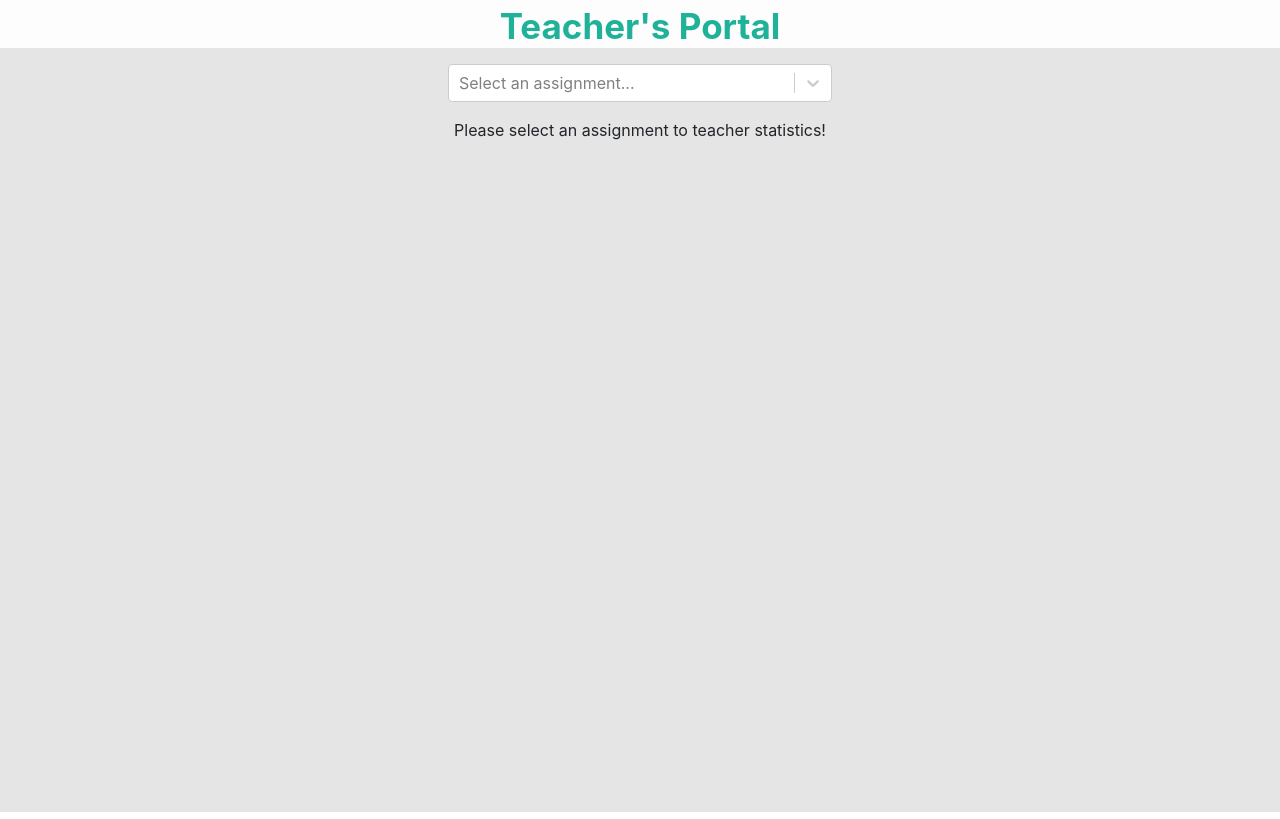
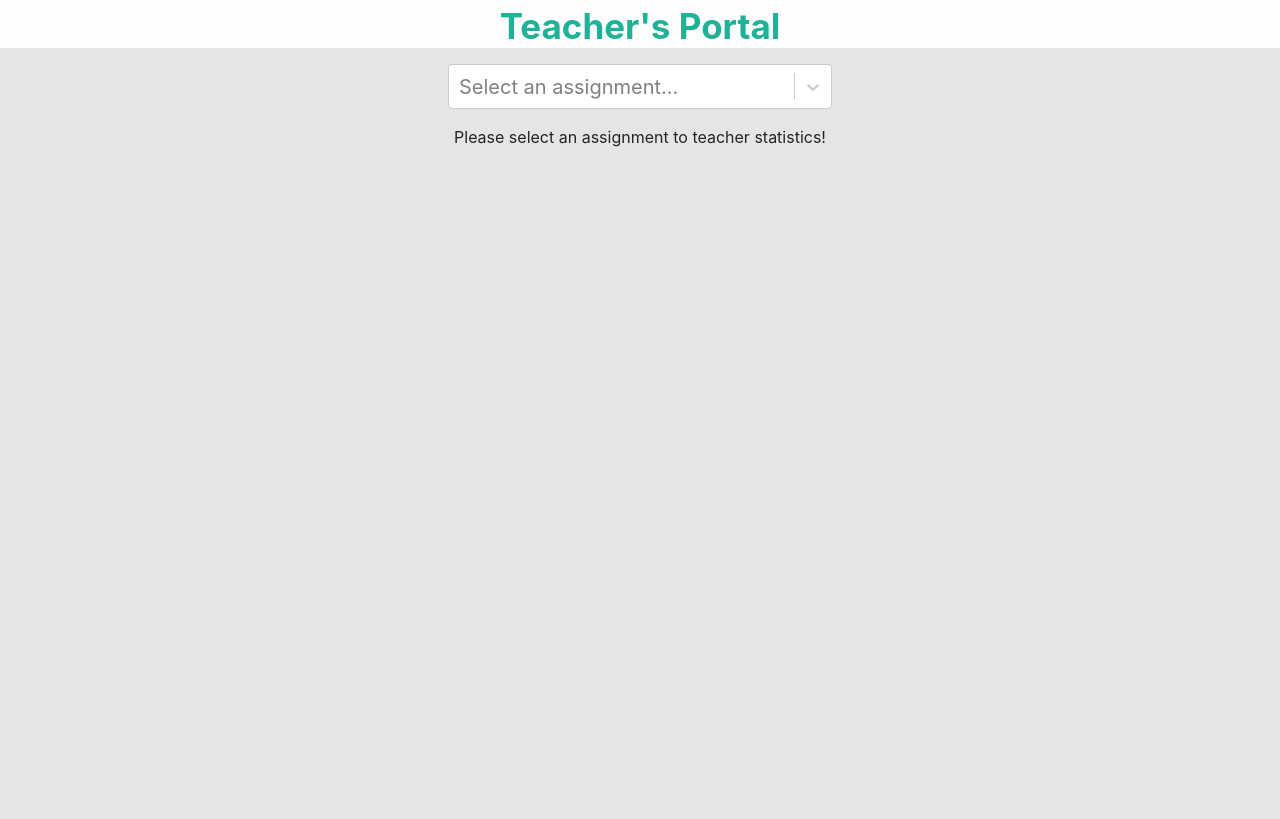
Before and after one commit to ushinghal19/teachers-portal, a React (Create React App) app in the folder front-end/tp-react-app/: page /dashboard in a window 1280 px wide. Built offline with nearby package versions, Linux system fonts and the light colour scheme; no server answers.

Commit message:
changed styling of dropdown

```diff
--- a/front-end/tp-react-app/src/components/dashboard/Dropdown.js
+++ b/front-end/tp-react-app/src/components/dashboard/Dropdown.js
@@ -4,7 +4,17 @@ import './Dropdown.scss'
 import Dashboard from './Dashboard.js'
 import TPHead from '../TPHead/TPHead.js'
 
+// GraphQL URL
 const URL = 'http://localhost:8000/graphql';
+
+// Style for Dropdown
+// Font size is handled in .scss
+const customStyles = {
+  control: base => ({
+    ...base,
+    height: 45, minHeight: 45
+  })
+}
 
 class Dropdown extends Component{
     constructor(props) {
@@ -68,7 +78,7 @@ class Dropdown extends Component{
           <header><TPHead/></header>
           <div className='dropdown'>
             <Select
-              styles={"background-color:red;"}
+              styles={customStyles}
               placeholder={"Select an assignment..."}
               value={selectedOption}
               onChange={this.handleChange}
--- a/front-end/tp-react-app/src/components/dashboard/Dropdown.scss
+++ b/front-end/tp-react-app/src/components/dashboard/Dropdown.scss
@@ -5,6 +5,7 @@
     margin-left: 35vw;
     margin-right: 35vw;
     text-align: left;
+    font-size: 20px;
 }
 
 .null-option{
```
